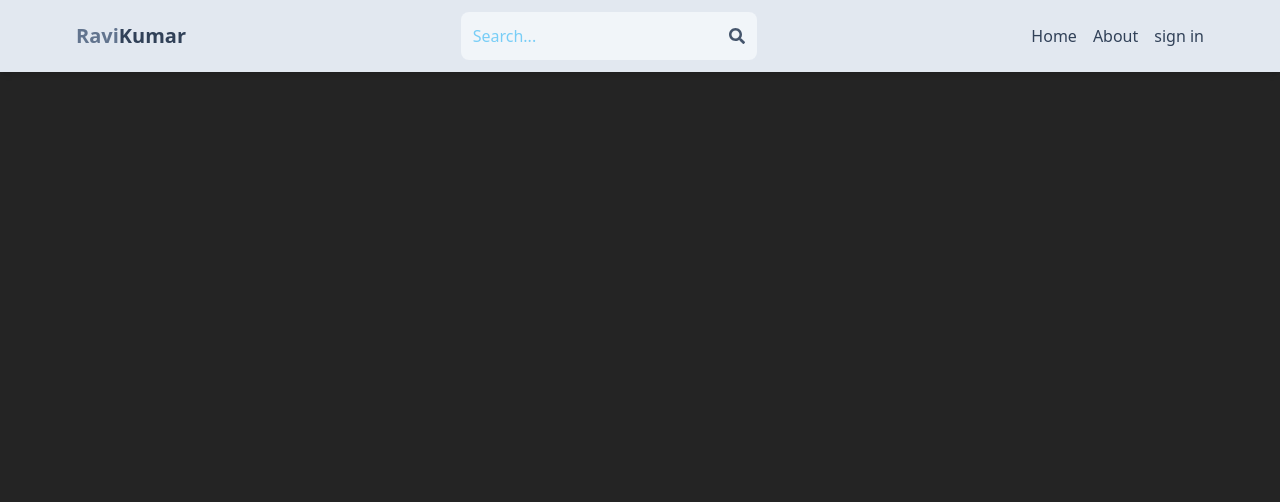
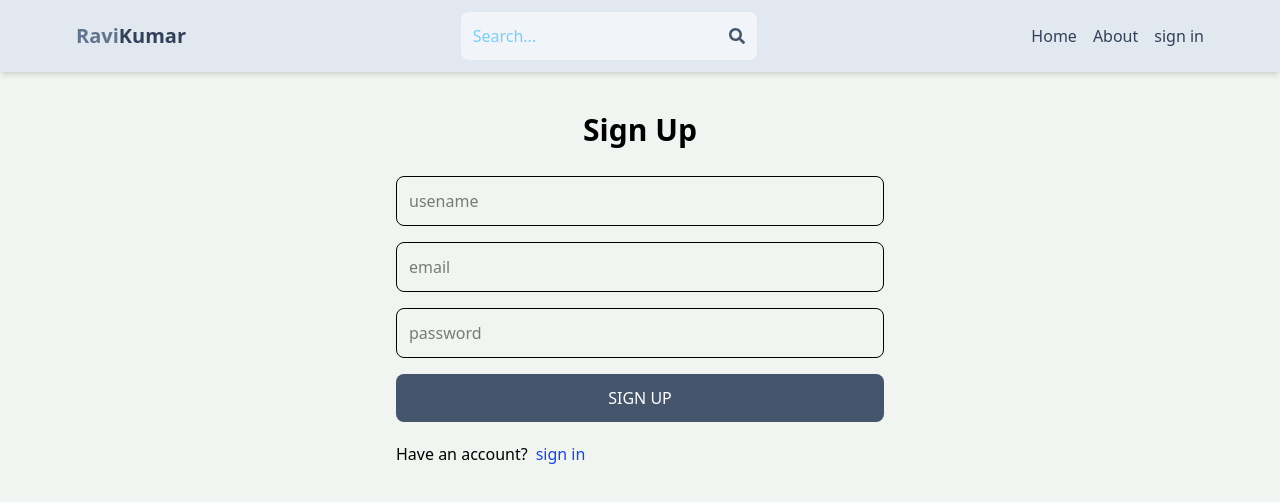
Before and after one commit to 22UCS097/estate, a React (Vite) app in the folder client/: page /sign-up in a window 1280 px wide. Shown: the top 502 px of the page. Built offline with nearby package versions, Linux system fonts and the light colour scheme.

Commit message:
complete signup pahe for UI

```diff
--- a/client/src/index.css
+++ b/client/src/index.css
@@ -1,5 +1,5 @@
 @import "tailwindcss";
- :root {
+ /* :root {
   font-family: system-ui, Avenir, Helvetica, Arial, sans-serif;
   line-height: 1.5;
   font-weight: 400;
@@ -12,6 +12,10 @@
   text-rendering: optimizeLegibility;
   -webkit-font-smoothing: antialiased;
   -moz-osx-font-smoothing: grayscale;
+}  */
+
+body{
+  background-color: rgb(241,245,241);
 }
 /*
 a {
--- a/client/src/pages/SignUp.jsx
+++ b/client/src/pages/SignUp.jsx
@@ -1,8 +1,28 @@
 import React from 'react'
+import {Link} from 'react-router-dom'
 
 export default function SignUp() {
   return (
-    <div>
+    <div className='p-3 max-w-lg mx-auto'>
+       <h1 className='text-3xl text-center font-semibold my-7'>Sign Up</h1>
+        <from className="flex flex-col gap-4 ">
+          <input type="text" placeholder='usename'
+           className='border p-3 rounded-lg' id='username' />
+          <input type="email" placeholder='email'
+           className='border p-3 rounded-lg' id='email' />
+          <input type="password" placeholder='password'
+           className='border p-3 rounded-lg' id='password' />
+
+           <button className='bg-slate-600 text-white p-3 rounded-lg uppercase hover:opacity-95
+             disabled:opacity-80'>Sign Up</button>
+        </from>
+
+         <div className='flex gap-2 mt-5'>
+            <p>Have an account?</p>
+            <Link to={"/sign-in"}>
+             <span className='text-blue-700'>sign in</span>
+            </Link>
+         </div>
 
     </div>
   )
```
